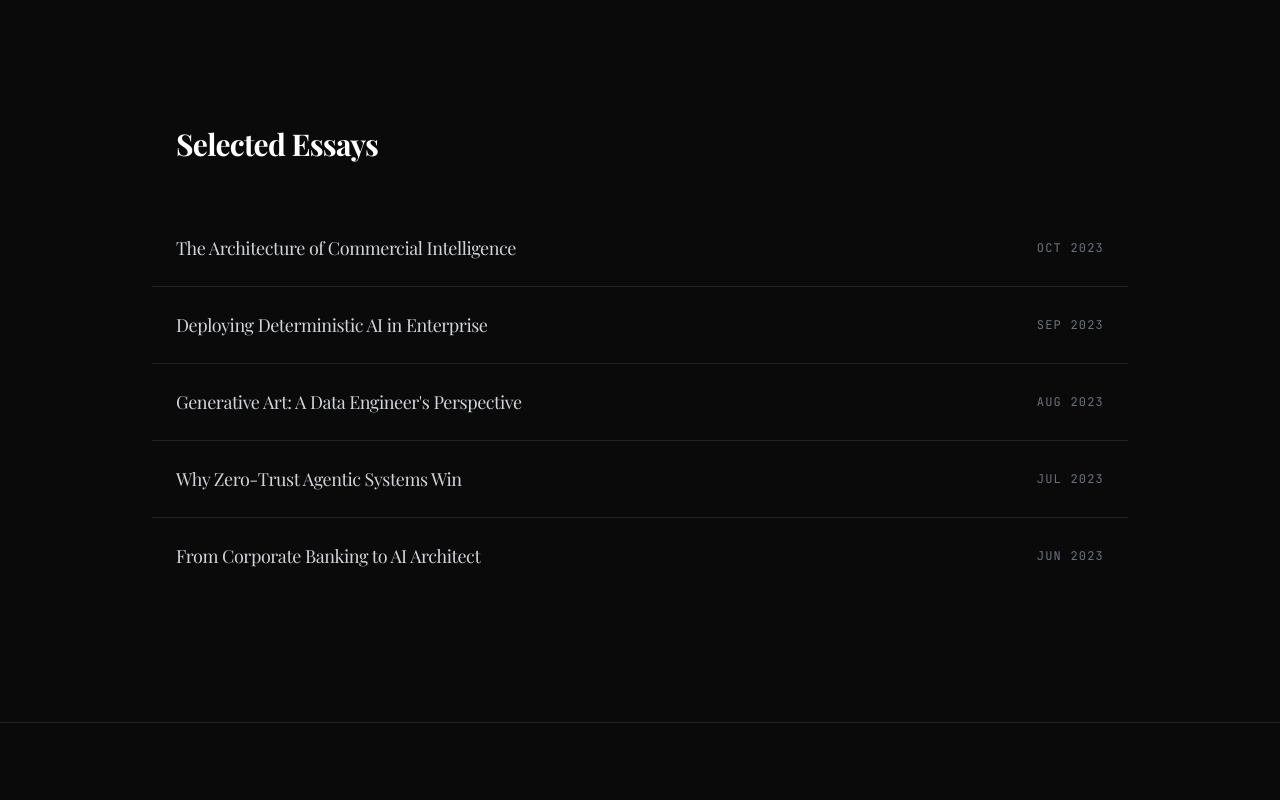
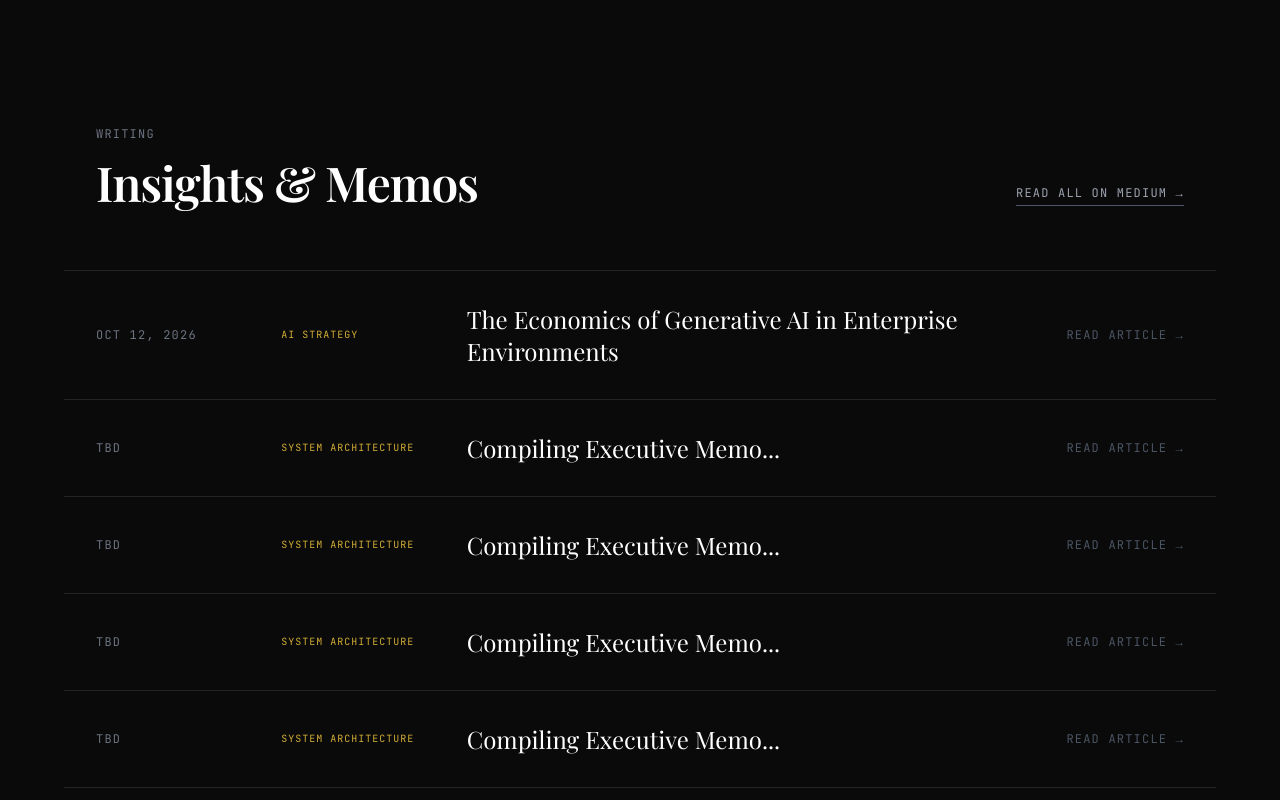
Before and after one commit to lawrenceemenike/porfolio-website, a React (Vite) app: page / in a window 1280 px wide. Shown: the part 5000-5800 px from the top of the page. Built offline with nearby package versions, Linux system fonts and the light colour scheme; a web font is replaced by a local one.

Commit message:
feat: replace Blog with Insights component featuring high-end editorial list layout

```diff
--- a/src/App.jsx
+++ b/src/App.jsx
@@ -6,7 +6,7 @@ import Journey from './components/Journey';
 import MyFocus from './components/MyFocus';
 import Projects from './components/Projects';
 import Lxwrvnx from './components/Lxwrvnx';
-import Blog from './components/Blog';
+import Insights from './components/Insights';
 import Contact from './components/Contact';
 import LxwrvnxGallery from './components/LxwrvnxGallery';
 import LxwrvnxAudio from './components/LxwrvnxAudio';
@@ -22,7 +22,7 @@ function Home() {
         <MyFocus />
         <Projects />
         <Lxwrvnx />
-        <Blog />
+        <Insights />
         <Contact />
       </main>
       <footer className="py-8 text-center text-sm text-gray-600 border-t border-white/5">
--- /dev/null
+++ b/src/components/Insights.jsx
@@ -0,0 +1,64 @@
+import { articlesData } from '../data/portfolioData';
+
+const Insights = () => {
+  return (
+    <section id="blog" className="max-w-6xl mx-auto px-6 md:px-8 py-20 md:py-32 border-t border-borderMuted">
+
+      {/* Header */}
+      <div className="flex flex-col md:flex-row justify-between items-start md:items-end mb-16 gap-6">
+        <div>
+          <p className="font-mono text-xs uppercase tracking-widest text-gray-500 mb-4">Writing</p>
+          <h2 className="font-serif text-4xl md:text-5xl text-white tracking-tight">Insights & Memos</h2>
+        </div>
+        <a
+          href="https://medium.com/@lawrenceemenike"
+          target="_blank"
+          rel="noreferrer"
+          className="font-mono text-xs text-gray-400 hover:text-white uppercase tracking-widest transition-colors border-b border-gray-600 hover:border-white pb-1"
+        >
+          Read all on Medium &rarr;
+        </a>
+      </div>
+
+      {/* Editorial List */}
+      <div className="flex flex-col">
+        {articlesData.map((article, index) => (
+          <a
+            key={article.id}
+            href={article.link}
+            target="_blank"
+            rel="noreferrer"
+            className={`group block py-8 border-t border-borderMuted hover:bg-[#0A0A0A] transition-colors -mx-6 px-6 md:-mx-8 md:px-8 ${index === articlesData.length - 1 ? 'border-b' : ''}`}
+          >
+            <div className="flex flex-col md:grid md:grid-cols-12 gap-4 md:gap-6 items-start md:items-center w-full">
+
+              {/* Column 1: Date */}
+              <div className="md:col-span-2 font-mono text-xs text-gray-500 uppercase tracking-widest">
+                {article.date}
+              </div>
+
+              {/* Column 2: Category */}
+              <div className="md:col-span-2 font-mono text-[10px] text-accentGold uppercase tracking-widest">
+                {article.category}
+              </div>
+
+              {/* Column 3: Title */}
+              <div className="md:col-span-6 font-serif text-xl md:text-2xl text-white group-hover:text-gray-300 transition-colors leading-tight">
+                {article.title}
+              </div>
+
+              {/* Column 4: CTA */}
+              <div className="md:col-span-2 font-mono text-xs text-gray-600 uppercase tracking-widest md:text-right group-hover:text-white transition-colors mt-4 md:mt-0">
+                Read article <span className="inline-block transform group-hover:translate-x-1 transition-transform">&rarr;</span>
+              </div>
+
+            </div>
+          </a>
+        ))}
+      </div>
+
+    </section>
+  );
+};
+
+export default Insights;
--- a/src/data/portfolioData.js
+++ b/src/data/portfolioData.js
@@ -128,3 +128,21 @@ export const audioData = {
     embedUrl: "https://w.soundcloud.com/player/?url=https%3A//api.soundcloud.com/tracks/PLACEHOLDER&color=%23ff5500&auto_play=false&hide_related=true&show_comments=false&show_user=false&show_reposts=false&show_teaser=false" // Standard SoundCloud minimal iframe format
   }))
 };
+
+export const articlesData = [
+  {
+    id: 1,
+    date: "OCT 12, 2026",
+    category: "AI STRATEGY",
+    title: "The Economics of Generative AI in Enterprise Environments",
+    link: "https://medium.com/@lawrenceemenike"
+  },
+  // Automatically generate 5 more placeholders
+  ...Array.from({ length: 5 }, (_, i) => ({
+    id: i + 2,
+    date: "TBD",
+    category: "SYSTEM ARCHITECTURE",
+    title: "Compiling Executive Memo...",
+    link: "https://medium.com/@lawrenceemenike"
+  }))
+];
```
